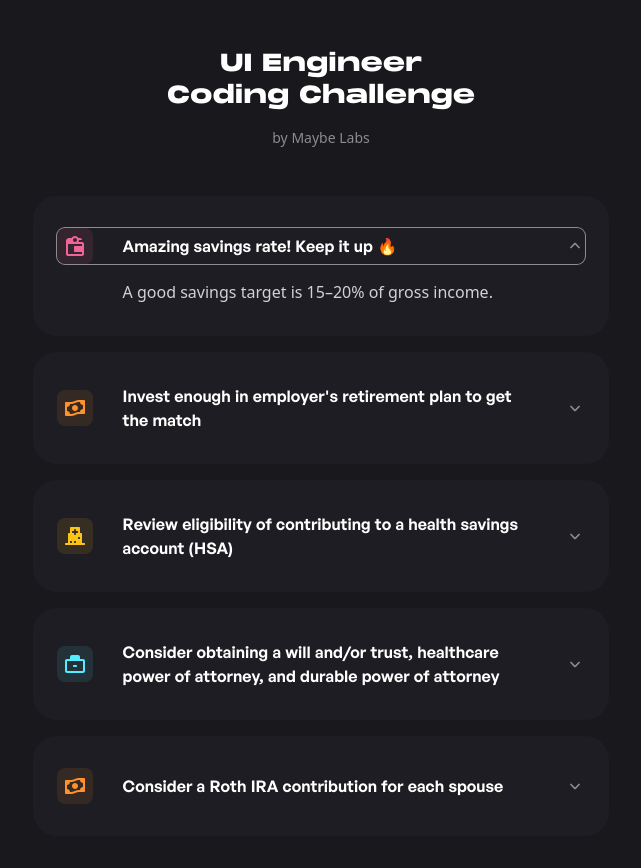
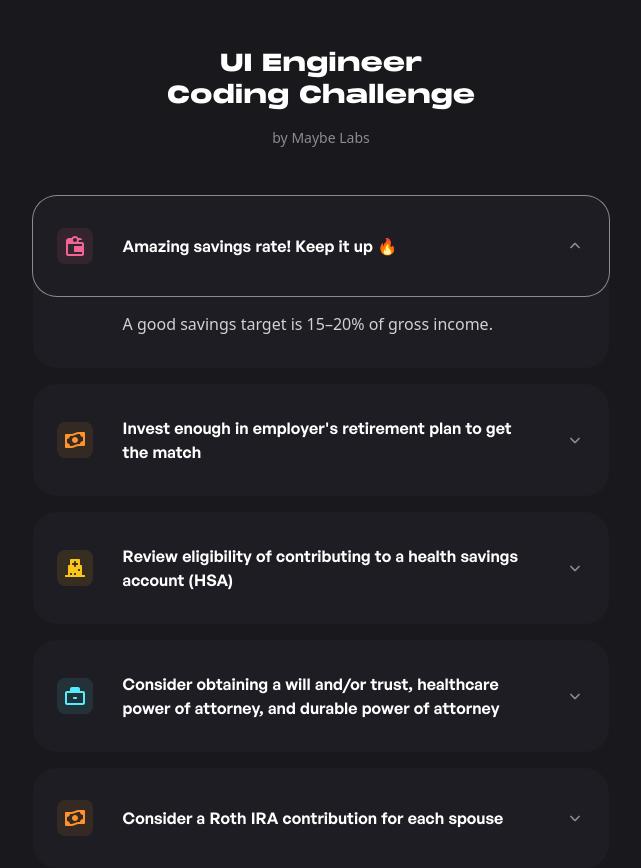
Before and after one commit to fprl/maybe-frontend, a Next.js app: page / in a window 1280 px wide. Both pictures are taken after a click on the button "Amazing savings rate! Keep it up 🔥". Shown: the whole page, without its empty margins (319-960 px from the left). Before the commit the page ends 836 px from the top, so only its background shows below. Built offline with nearby package versions, Linux system fonts and the light colour scheme.

Commit message:
Corrected padding on button and not it li

```diff
--- a/components/main/Main.js
+++ b/components/main/Main.js
@@ -9,12 +9,12 @@ const Main = ({ tips }) => {
       <ul className="flex flex-col max-w-xl gap-y-4">
         {tips.map(tip => {
           return (
-            <li key={tip.title} className="flex flex-col px-6 py-8 bg-gray-900 rounded-3xl gap-y-4">
+            <li key={tip.title} className="flex flex-col bg-gray-900 rounded-3xl gap-y-4">
               <Disclosure>
                 {({ open }) => (
                   <>
                     <h3>
-                      <Disclosure.Button className="grid items-center w-full rounded-lg grid-cols-tips gap-x-4 hover:bg-gray-700 focus:outline-none focus:ring-gray focus:ring-1 focus:ring-opacity-85">
+                      <Disclosure.Button className="grid items-center w-full px-6 py-8 rounded-3xl grid-cols-tips gap-x-4 hover:bg-gray-700 hover:bg-opacity-70 focus:outline-none focus:ring-gray focus:ring-1 focus:ring-opacity-85">
                         <Icon type={tip.type} />
                         <span className="col-start-2 col-end-3 font-semibold text-left justify-self-start font-generalsans">{tip.title}</span>
                         <Icon open={open} />
@@ -28,7 +28,7 @@ const Main = ({ tips }) => {
                       leaveFrom="transform scale-500 opacity-100"
                       leaveTo="transform scale-95 opacity-0"
                     >
-                      <Disclosure.Panel className="grid w-full grid-cols-tips gap-x-4">
+                      <Disclosure.Panel className="grid w-full px-6 pb-8 grid-cols-tips gap-x-4">
                         <p className="col-start-2 col-end-3 text-white justify-self-start text-opacity-80">
                           {tip.description}
                         </p>
```
